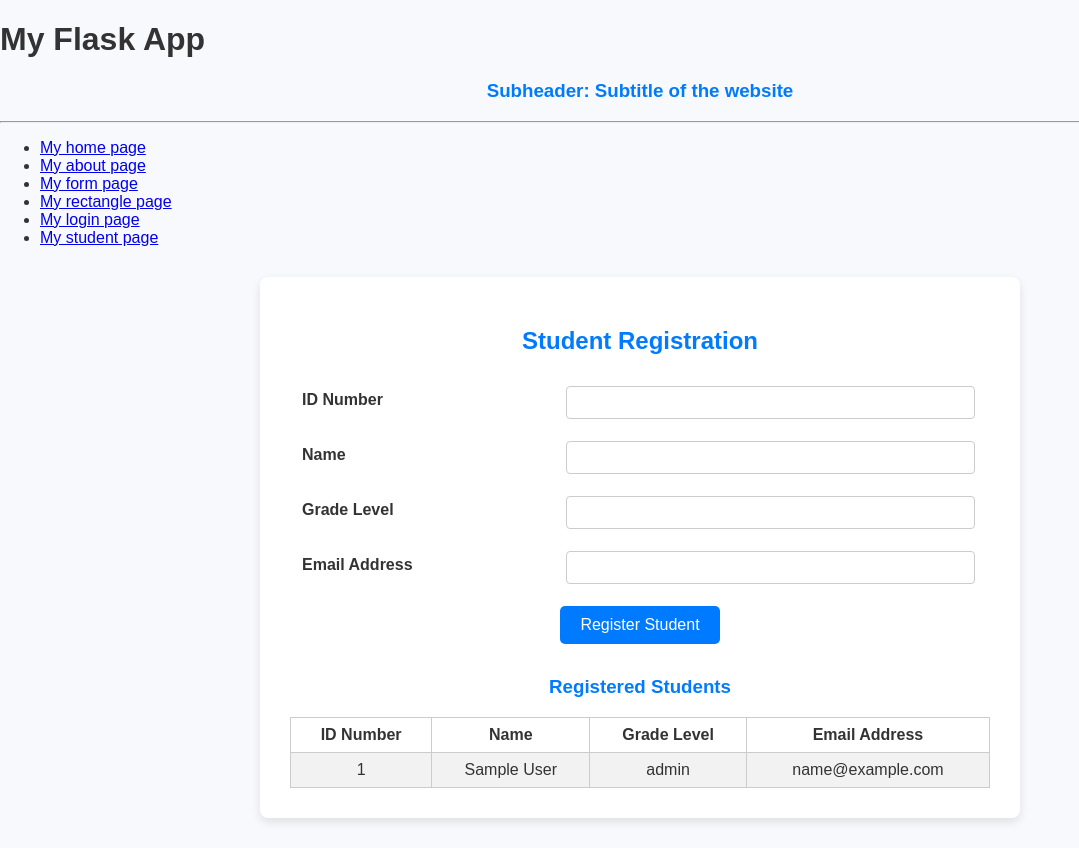
After one commit to eshaalaziz1/PythonWeb, a Flask app: page /students in a window 1280 px wide. The commit adds this page. Shown: the whole page, without its empty margins (0-1079 px from the left). Run offline with Flask 3, Linux system fonts and the light colour scheme; tables that the repository leaves empty hold one stand-in row (values such as "Sample post").

Commit message:
First Python Website

```diff
--- a/App/app.py
+++ b/App/app.py
@@ -1,12 +1,22 @@
 from flask import Flask
+from flask_sqlalchemy import SQLAlchemy
 
 
-# calls instance of class.
 app = Flask(__name__)
 app.config.from_object('config.Config')
-# this import comes later because the previous code is required for route
+
+
+db = SQLAlchemy(app)
+
+
 from routes import *
 
-# is only called on run
+
+# create a database table
+with app.app_context():
+   db.create_all()
+
+
+# this is the part the runs the server and the app
 if __name__ == '__main__':
-    app.run(debug=True)
+   app.run(debug=True)
--- a/App/config.py
+++ b/App/config.py
@@ -1,2 +1,4 @@
 class Config:
-    SECRET_KEY = "thisisasecretkey"
+   SECRET_KEY = 'your_secret_key'
+   SQLALCHEMY_DATABASE_URI = 'sqlite:///db.sqlite3'
+   SQLALCHEMY_TRACK_MODIFICATIONS = False
--- a/App/forms.py
+++ b/App/forms.py
@@ -1,7 +1,8 @@
+from wtforms.fields.simple import PasswordField
 from flask_wtf import FlaskForm
-from wtforms import StringField, SubmitField
-from wtforms.fields.simple import PasswordField
-from wtforms.validators import DataRequired
+from wtforms import StringField, SubmitField, IntegerField
+from wtforms.validators import DataRequired, Email
+
 
 class AddTaskForms(FlaskForm):
     task_name = StringField('Enter a text', validators=[DataRequired()])
@@ -12,3 +13,14 @@ class LoginForm(FlaskForm):
     username = StringField("Username", validators=[DataRequired()])
     password = PasswordField("Password", validators=[DataRequired()])
     submit = SubmitField("Login")
+
+
+
+
+
+class StudentForm(FlaskForm):
+   idnumber = IntegerField('ID Number', validators=[DataRequired()])
+   name = StringField('Name', validators=[DataRequired()])
+   grade_level = StringField('Grade Level', validators=[DataRequired()])
+   email_address = StringField('Email Address', validators=[DataRequired(), Email()])
+   submit = SubmitField('Register Student')
--- a/App/routes.py
+++ b/App/routes.py
@@ -1,6 +1,12 @@
 from flask import render_template, request, redirect, flash, url_for, session
+from flask_wtf import FlaskForm
+from werkzeug.routing import ValidationError
+from wtforms.fields.simple import StringField
+
 from App.forms import AddTaskForms, LoginForm
-from app import app
+from app import app, db
+from models import Student
+import forms
 
 
 @app.route('/')
@@ -63,3 +69,63 @@ def logout():
     session.pop('username', None)  # Remove username from session
     flash("You have been logged out.", "info")
     return redirect(url_for('login'))
+
+
+
+
+@app.route('/students', methods=['GET', 'POST'])
+def students():
+   form = forms.StudentForm()
+   students = Student.query.all()  # Retrieve all students
+
+
+   if form.validate_on_submit():
+       # Get form data
+       idnumber = form.idnumber.data
+       name = form.name.data
+       grade_level = form.grade_level.data
+       email_address = form.email_address.data
+
+
+       # Check if email already exists
+       existing_student = Student.query.filter_by(email_address=email_address).first()
+       if existing_student:
+           flash("Email already registered!", "danger")
+       else:
+           new_student = Student(idnumber=idnumber, name=name, grade_level=grade_level, email_address=email_address)
+           db.session.add(new_student)
+           db.session.commit()
+           flash("Student registered successfully!", "success")
+           return redirect(url_for('students'))  # Prevent form resubmission
+
+
+   return render_template('students.html', form=form, students=students)
+@app.route('/', methods=['GET', 'POST'])
+def register():
+    form = forms.StudentForm()
+    students = Student.query.all()
+
+    if form.validate_on_submit():
+        new_student = Student(
+            idnumber=form.idnumber.data,
+            name=form.name.data,
+            grade_level=form.grade_level.data,
+            email_address=form.email_address.data
+        )
+        db.session.add(new_student)
+        db.session.commit()
+        return redirect(url_for('register'))  # Refresh the page
+
+    return render_template('register.html', form=form, students=students)
+
+import re
+from email.utils import parseaddr
+# Custom email validator
+def validate_email(form, field):
+    email = field.data
+    if parseaddr(email)[1] == '':  # If the email is invalid
+        raise ValidationError('Invalid email address')
+
+# Use it in the form
+class MyForm(FlaskForm):
+    email = StringField('Email', validators=[validate_email])
--- a/App/static/styles.css
+++ b/App/static/styles.css
@@ -1,48 +1,83 @@
-/* General Styling */
+/* General page styling */
 body {
     font-family: Arial, sans-serif;
-    background-color: #f4f4f4;
-    text-align: center;
-    margin: 50px;
+    background-color: #f7f9fc;
+    margin: 0;
+    padding: 0;
+    color: #333;
 }
 
-/* Form Styling */
-form {
+/* Container box */
+.container {
+    width: 80%;
+    max-width: 700px;
+    margin: 30px auto;
     background: white;
-    padding: 20px;
+    padding: 30px;
     border-radius: 8px;
-    box-shadow: 0 0 10px rgba(0, 0, 0, 0.1);
-    display: inline-block;
+    box-shadow: 0 4px 10px rgba(0,0,0,0.1);
 }
 
-/* Input Fields */
-input {
+/* Headings */
+h2, h3 {
+    text-align: center;
+    color: #007bff;
+}
+
+/* Form table layout */
+form table {
+    width: 100%;
+    margin-bottom: 20px;
+}
+
+form td {
+    padding: 10px;
+}
+
+label {
+    font-weight: bold;
+    display: block;
+    margin-bottom: 5px;
+    text-align: left;
+}
+
+/* Input fields */
+input[type="text"],
+input[type="email"],
+input[type="number"] {
+    width: 95%;
     padding: 8px;
-    margin: 10px 0;
     border: 1px solid #ccc;
     border-radius: 4px;
-    width: 100%;
 }
 
-/* Button Styling */
-button, input[type="submit"] {
-    background: #007bff;
+/* Submit button */
+input[type="submit"] {
+    background-color: #007bff;
     color: white;
-    padding: 10px;
     border: none;
-    border-radius: 4px;
+    padding: 10px 20px;
+    font-size: 16px;
+    border-radius: 5px;
     cursor: pointer;
 }
 
-button:hover, input[type="submit"]:hover {
-    background: #0056b3;
+input[type="submit"]:hover {
+    background-color: #0056b3;
 }
 
-/* Flash Messages */
-.success {
-    color: green;
+/* Student table */
+table[border="1"] {
+    width: 100%;
+    border-collapse: collapse;
 }
 
-.danger {
-    color: red;
+table[border="1"] th, table[border="1"] td {
+    border: 1px solid #ccc;
+    padding: 8px;
+    text-align: center;
 }
+
+table[border="1"] tr:nth-child(even) {
+    background-color: #f2f2f2;
+}
--- a/App/templates/base.html
+++ b/App/templates/base.html
@@ -1,3 +1,12 @@
+<!DOCTYPE html>
+<html lang="en">
+<head>
+    <meta charset="UTF-8">
+    <title>My Flask App</title>
+    <link rel="stylesheet" type="text/css" href="{{ url_for('static', filename='styles.css') }}">
+</head>
+<body>
+
     <h1><b>My Flask App</b></h1>
     <h3>Subheader: Subtitle of the website</h3>
 
@@ -9,10 +18,12 @@
         <li><a href="{{ url_for('form') }}">My form page</a></li>
         <li><a href="{{ url_for('rectangle') }}">My rectangle page</a></li>
         <li><a href="{{ url_for('login') }}">My login page</a></li>
-
-
+        <li><a href="{{ url_for('students') }}">My student page</a></li>
 
     </ul>
 
     {% block main %}
     {% endblock %}
+
+</body>
+</html>
--- /dev/null
+++ b/App/templates/students.html
@@ -0,0 +1,56 @@
+{% extends 'base.html' %}
+
+
+{% block main %}
+<div class="container">
+   <h2>Student Registration</h2>
+
+
+   <!-- Student Form -->
+   <form action="/students" method="post">
+       {{ form.hidden_tag() }}
+
+
+       <table>
+           <tr>
+               <td><label>{{ form.idnumber.label }}</label></td>
+               <td>{{ form.idnumber() }}</td>
+           </tr>
+           <tr>
+               <td><label>{{ form.name.label }}</label></td>
+               <td>{{ form.name() }}</td>
+           </tr>
+           <tr>
+               <td><label>{{ form.grade_level.label }}</label></td>
+               <td>{{ form.grade_level() }}</td>
+           </tr>
+           <tr>
+               <td><label>{{ form.email_address.label }}</label></td>
+               <td>{{ form.email_address() }}</td>
+           </tr>
+           <tr>
+               <td colspan="2" align="center">{{ form.submit() }}</td>
+           </tr>
+       </table>
+   </form>
+
+
+   <h3>Registered Students</h3>
+   <table border="1">
+       <tr>
+           <th>ID Number</th>
+           <th>Name</th>
+           <th>Grade Level</th>
+           <th>Email Address</th>
+       </tr>
+       {% for student in students %}
+       <tr>
+           <td>{{ student.idnumber }}</td>
+           <td>{{ student.name }}</td>
+           <td>{{ student.grade_level }}</td>
+           <td>{{ student.email_address }}</td>
+       </tr>
+       {% endfor %}
+   </table>
+</div>
+{% endblock %}
```
Also changed, not shown: App/models.py (added, +13 -0 lines), App/templates/register.html (added, +36 -0 lines), App/static/__init__.py (deleted), App/templates/__init__.py (deleted). Lines whose indentation alone changed are shown as unchanged.
